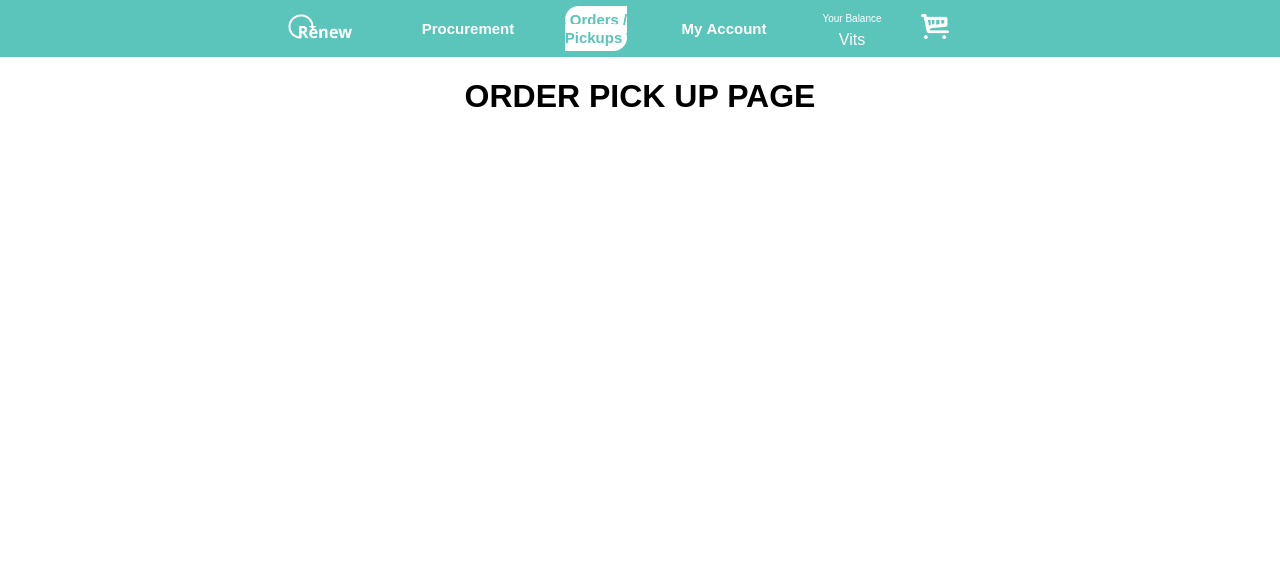
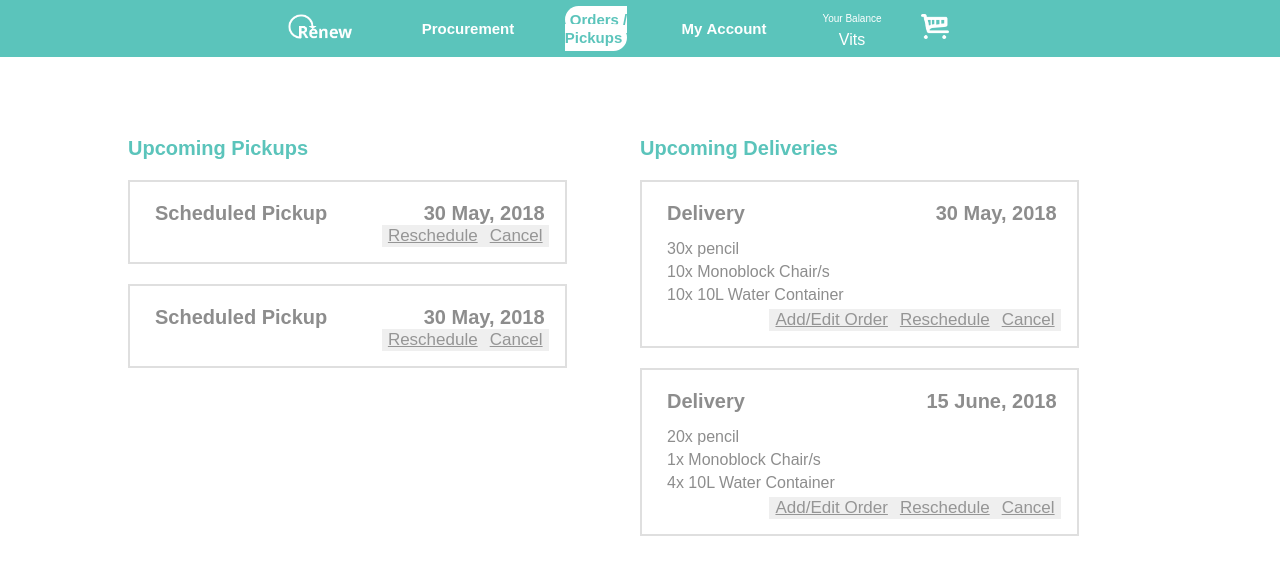
Before and after one commit to kvnvelasco/renew, a React (Create React App) app in the folder frontend/: page /orders in a window 1280 px wide. Shown: the top 574 px of the page. Built offline with nearby package versions, Linux system fonts and the light colour scheme.

Commit message:
Orders and pickup

```diff
--- a/frontend/src/pages/Orders_pickups.jsx
+++ b/frontend/src/pages/Orders_pickups.jsx
@@ -1,10 +1,100 @@
 import React, { Component } from 'react';
+import './pages_styles/Orders_pickups.css'
+
+const pickupDates = ["30 May, 2018",
+    "30 May, 2018"];
+
+const deliveries = [{
+    orders: [{
+        qty: 30,
+        name: "pencil"
+    }, {
+        qty: 10,
+        name: "Monoblock Chair/s"
+    },
+    {
+        qty: 10,
+        name: "10L Water Container"
+    }],
+    date: "30 May, 2018"
+}, {
+    orders: [{
+        qty: 20,
+        name: "pencil"
+    }, {
+        qty: 1,
+        name: "Monoblock Chair/s"
+    },
+    {
+        qty: 4,
+        name: "10L Water Container"
+    }],
+    date: "15 June, 2018"
+},]
 
 export default class OrdersPickups extends Component {
-    render(){
+
+    renderPickups = (date,idx) => {
+        // const today = new Date().setHours(0, 0, 0, 0)
+
+            // if (today > parseInt(date))
+            //     return null;
+            // else {
+            return (
+                <div key={idx} className="pickup-card">
+                    <div className="label-pickup">Scheduled Pickup</div>
+                    <div className="pickup-info">
+                        <div className="date">{date}</div>
+                        <div className="resched-cancel">
+                            <button>Reschedule</button>
+                            <button>Cancel</button>
+                        </div>
+                    </div>
+                </div>
+            )
+            // }
+
+    }
+
+    renderDeliveries = (delivery,idx) => {
+        // const today = new Date().setHours(0, 0, 0, 0)
+            // if(today>parseInt(delivery.date))
+            //     return null;
+            // else{
+            return (
+                <div key={idx} className="delivery-card">
+                    <div className="delivery-content">
+                        <div className="delivery-orders">
+                            <div className="delivery">Delivery</div>
+                            {
+                                delivery.orders.map((order) => <div className="orders">{order.qty}x {order.name}</div>)
+                            }
+                            {/* <div className="orders">10x pencil</div> */}
+                        </div>
+                        <div className="date">{delivery.date}</div>
+                    </div>
+                    <div className="resched-cancel">
+                        <button>Add/Edit Order</button>
+                        <button>Reschedule</button>
+                        <button>Cancel</button>
+                    </div>
+                </div>
+            )
+            // }
+    }
+
+    render() {
         return (
-            <div>
-                <h1>ORDER PICK UP PAGE</h1>
+            <div className="orders-pickups-container">
+                <div className="pickup-column">
+                    <span>Upcoming Pickups</span>
+                    <div>{pickupDates.map((date, idx) => this.renderPickups(date,idx))}</div>
+                </div>
+
+                <div className="delivery-column" >
+                    <span>Upcoming Deliveries</span>
+                    <div>{deliveries.map((delivery, idx) => this.renderDeliveries(delivery,idx))}</div>
+                </div>
             </div>
         )
     }
--- a/frontend/src/pages/pages_styles/Orders_pickups.css
+++ b/frontend/src/pages/pages_styles/Orders_pickups.css
@@ -0,0 +1,96 @@
+.orders-pickups-container{
+    display: flex;
+    margin: 80px auto;
+    width: 80%
+}
+
+.pickup-column{
+    display:flex;
+    flex-direction: column;
+    width: 50%;
+}
+
+.delivery-column{
+    display:flex;
+    flex-direction: column;
+    width: 50%
+}
+
+.orders-pickups-container span{
+    color:#5BC4BB;
+    font-weight: bold;
+    font-size: 20px;
+    text-align: left;
+    margin-bottom: 20px
+}
+
+.pickup-card{
+    display: flex;
+    border: 2px solid #DFDFDF;
+    width: 80%;
+    padding: 20px 0 15px 25px;
+    margin-bottom: 20px
+}
+
+.pickup-info{
+    display: flex;
+    flex-direction: column;
+    flex-grow: 1;
+}
+
+.date{
+    color:#8D8D8D;
+    font-size: 20px;
+    font-weight: bold;
+    text-align: right;
+    margin-right: 1em
+}
+
+.resched-cancel{
+    text-align: right;
+    margin-right: 1em
+}
+
+.label-pickup{
+    color:#8D8D8D;
+    font-size: 20px;
+    font-weight: bold;
+    flex-grow: 1;
+    text-align: left
+}
+
+.orders-pickups-container button{
+    color:#959595;
+    border: none;
+    font-size: 17px;
+    outline: none;
+    cursor: pointer;
+    text-decoration: underline
+}
+
+.delivery-card{
+    border: 2px solid #DFDFDF;
+    width: 80%;
+    padding: 20px 0 15px 25px;
+    margin-bottom: 20px
+}
+
+.delivery-content{
+    display: flex;
+}
+
+.delivery-orders{
+    flex-grow: 1;
+    text-align: left;
+    color:#8D8D8D;
+}
+
+.orders{
+    margin-bottom: 5px
+}
+
+.delivery{
+    font-size: 20px;
+    font-weight: bold;
+    margin-bottom: 15px
+}
```
